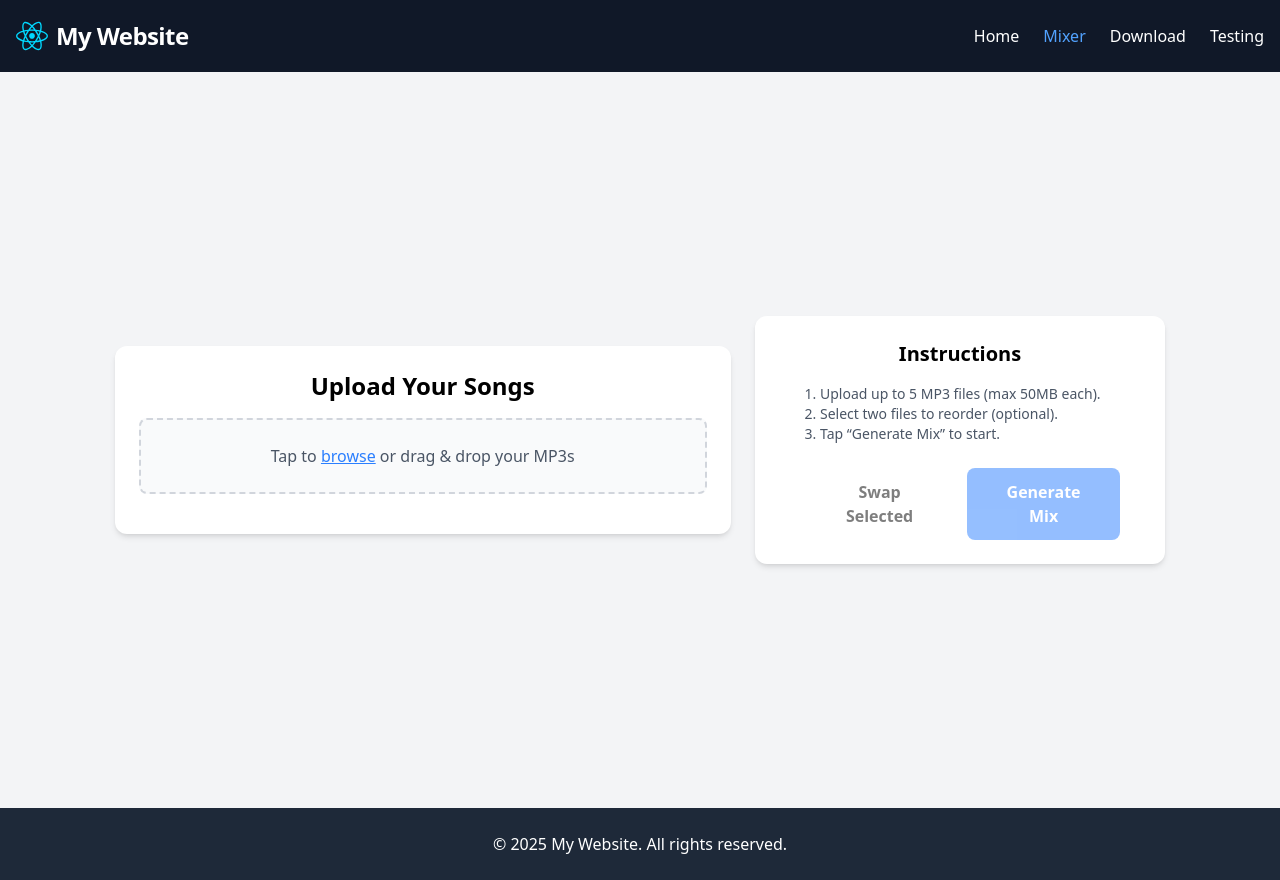
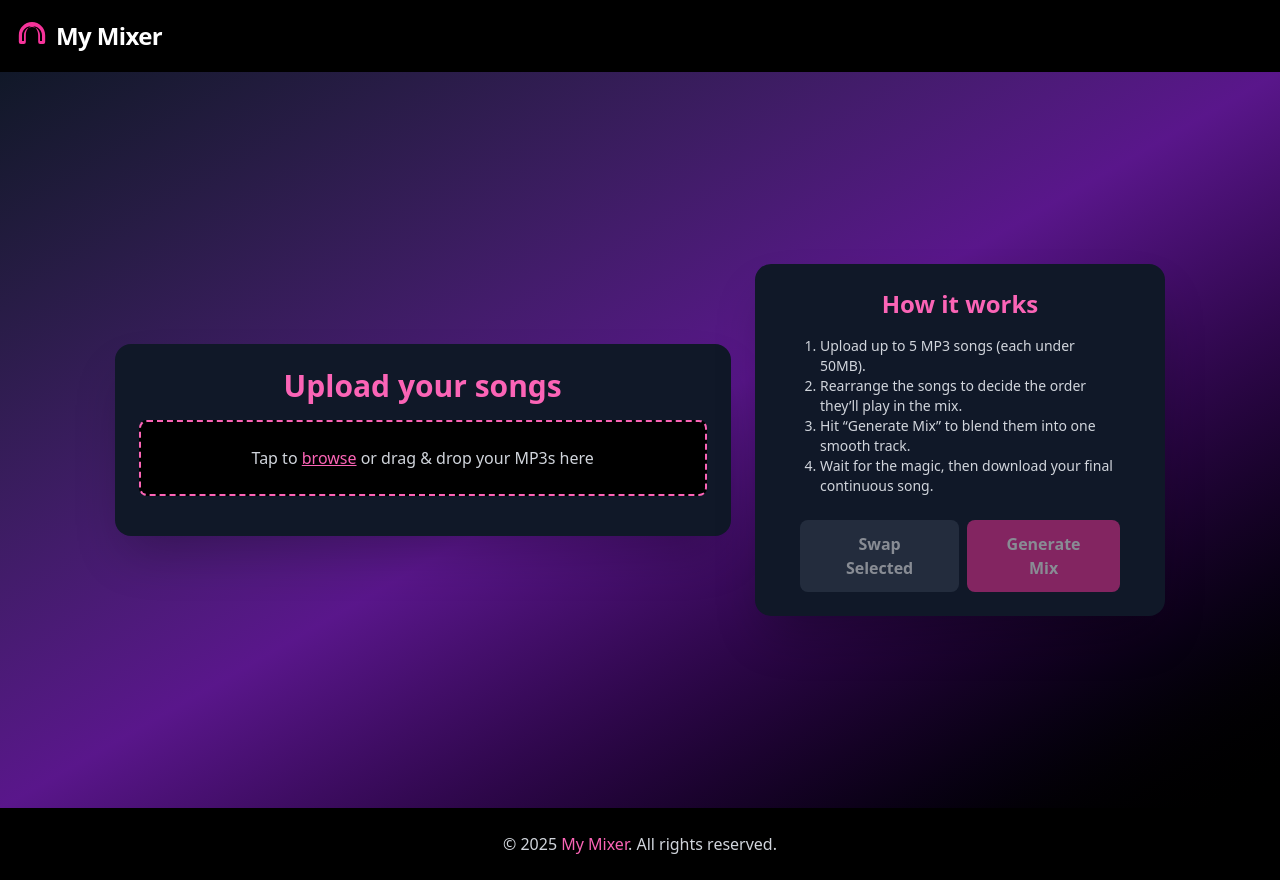
Before and after one commit to juliangcorrea/Auto-DJ-Mixer, a React (Vite) app: page /mixer in a window 1280 px wide. Built offline with nearby package versions, Linux system fonts and the light colour scheme.

Commit message:
Finish first version polish. Ready for first deployment.

```diff
--- a/src/components/common/LoadingOverlay.jsx
+++ b/src/components/common/LoadingOverlay.jsx
@@ -1,6 +1,9 @@
 import PropTypes from "prop-types";
 
-export default function LoadingOverlay({ isLoading, message = "Loading and mixing your songs, please wait for the mix to finish." }) {
+export default function LoadingOverlay({
+  isLoading,
+  message = "Loading and mixing your songs, please wait — this may take a couple minutes.",
+}) {
   if (!isLoading) return null;
 
   return (
@@ -8,27 +11,63 @@ export default function LoadingOverlay({ isLoading, message = "Loading and mixin
       role="alert"
       aria-live="assertive"
       aria-busy="true"
-      className="fixed inset-0 bg-black bg-opacity-50 flex items-center justify-center z-50"
+      className="fixed inset-0 flex items-center justify-center z-50"
+      style={{ backgroundColor: "rgba(0,0,0,0.7)", willChange: "transform" }}
     >
       <div
-        className="bg-white p-6 sm:p-8 rounded-2xl text-center shadow-2xl transform transition-transform scale-100 animate-fadeIn"
+        className="bg-gray-900 text-white p-6 sm:p-8 rounded-2xl text-center shadow-2xl flex flex-col items-center"
         role="status"
         aria-label="Loading"
       >
-        {/* Spinner */}
-        <div
-          className="animate-spin border-t-4 border-blue-500 border-solid w-12 h-12 sm:w-16 sm:h-16 rounded-full mx-auto mb-4"
+        <svg
+          xmlns="http://www.w3.org/2000/svg"
+          width="120"
+          height="120"
+          viewBox="0 0 64 64"
+          fill="none"
           aria-hidden="true"
-        ></div>
-
-        {/* Loading message */}
-        <p className="text-gray-700 text-base sm:text-lg">{message}</p>
+        >
+          <circle
+            cx="32"
+            cy="32"
+            r="30"
+            stroke="#3b82f6"
+            strokeWidth="4"
+            strokeDasharray="10 10"
+            strokeLinecap="round"
+          />
+          <rect
+            x="14"
+            y="20"
+            width="8"
+            height="24"
+            fill="#3b82f6"
+            rx="2"
+          />
+          <rect
+            x="26"
+            y="14"
+            width="8"
+            height="36"
+            fill="#2563eb"
+            rx="2"
+          />
+          <rect
+            x="38"
+            y="24"
+            width="8"
+            height="16"
+            fill="#60a5fa"
+            rx="2"
+          />
+        </svg>
+        <p className="mt-4 text-base sm:text-lg max-w-xs">{message}</p>
       </div>
     </div>
-  )
+  );
 }
 
 LoadingOverlay.propTypes = {
   isLoading: PropTypes.bool.isRequired,
-  message: PropTypes.string
-}
+  message: PropTypes.string,
+};
--- a/src/components/layout/Footer.jsx
+++ b/src/components/layout/Footer.jsx
@@ -4,10 +4,10 @@ function Footer() {
   return (
     <footer
       role="contentinfo"
-      className="w-full bg-gray-800 text-white flex items-center justify-center text-center px-4 py-4 sm:px-6 sm:py-5 md:px-8 md:py-6"
+      className="w-full bg-black text-gray-300 flex items-center justify-center text-center px-4 py-4 sm:px-6 sm:py-5 md:px-8 md:py-6"
     >
       <p className="text-sm sm:text-base">
-        &copy; {currentYear} My Website. All rights reserved.
+        &copy; {currentYear} <span className="text-pink-400">My Mixer</span>. All rights reserved.
       </p>
     </footer>
   )
--- a/src/components/layout/Header.jsx
+++ b/src/components/layout/Header.jsx
@@ -1,31 +1,36 @@
 import { useState } from 'react'
-import { Link, NavLink } from 'react-router-dom'
+import { Link } from 'react-router-dom'
 
 function Header() {
   const [isMenuOpen, setIsMenuOpen] = useState(false)
 
   const toggleMenu = () => setIsMenuOpen((prev) => !prev)
-  const closeMenu = () => setIsMenuOpen(false)
 
   return (
-    <header className="w-full bg-gray-900 text-white shadow-md">
+    <header className="w-full bg-black text-white shadow-md">
       <div className="max-w-7xl mx-auto flex justify-between items-center px-4 py-4 md:py-5">
-        {/* Site Title */}
+        {/* Site Title with DJ Headset Icon */}
         <div className="flex items-center gap-2">
-            <img
-              src="/src/assets/react.svg"
-              alt="Logo"
-              className="w-8 h-8"
-              loading="lazy"
-            />
-            <Link to="/" className="text-2xl font-bold tracking-tight hover:text-blue-400 focus:outline-none focus:ring-2 focus:ring-blue-400 rounded">
-              My Website
-            </Link>
+          <div className="w-8 h-8 text-pink-500">
+            <svg
+              xmlns="http://www.w3.org/2000/svg"
+              viewBox="0 0 64 64"
+              fill="currentColor"
+            >
+              <path d="M32 4C17.64 4 5.64 16 5.64 30.36V44a4 4 0 0 0 4 4h6a4 4 0 0 0 4-4V30.36C19.64 20.3 25.94 12 32 12s12.36 8.3 12.36 18.36V44a4 4 0 0 0 4 4h6a4 4 0 0 0 4-4V30.36C58.36 16 46.36 4 32 4zm-16 26.36V42h-4V30.36C12 20.52 20.52 12 32 12s20 8.52 20 18.36V42h-4V30.36C48 21.04 40.96 14 32 14S16 21.04 16 30.36z"/>
+            </svg>
+          </div>
+          <Link
+            to="/"
+            className="text-2xl font-bold tracking-tight hover:text-pink-400"
+          >
+            My Mixer
+          </Link>
         </div>
 
         {/* Hamburger Button (Mobile only) */}
         <button
-          className="md:hidden text-2xl focus:outline-none focus:ring-2 focus:ring-white rounded"
+          className="md:hidden text-2xl focus:outline-none focus:ring-0 rounded"
           onClick={toggleMenu}
           aria-label={isMenuOpen ? 'Close menu' : 'Open menu'}
           aria-expanded={isMenuOpen}
@@ -33,57 +38,7 @@ function Header() {
         >
           ☰
         </button>
-
-        {/* Desktop Navigation */}
-        <nav className="hidden md:block" aria-label="Primary navigation">
-          <ul className="flex gap-6 text-base font-medium">
-            {['/', '/mixer', '/download', '/testing'].map((path, index) => {
-              const labels = ['Home', 'Mixer', 'Download', 'Testing']
-              return (
-                <li key={path}>
-                  <NavLink
-                    to={path}
-                    className={({ isActive }) =>
-                      `transition-colors hover:text-blue-400 ${
-                        isActive ? 'text-blue-400' : ''
-                      }`
-                    }
-                  >
-                    {labels[index]}
-                  </NavLink>
-                </li>
-              )
-            })}
-          </ul>
-        </nav>
       </div>
-
-      {/* Mobile Navigation */}
-      {isMenuOpen && (
-        <nav
-          id="mobile-menu"
-          className="md:hidden px-4 pb-4 space-y-2"
-          aria-label="Mobile navigation"
-        >
-          {['/', '/mixer', '/download'].map((path, index) => {
-            const labels = ['Home', 'Mixer', 'Download']
-            return (
-              <NavLink
-                key={path}
-                to={path}
-                onClick={closeMenu}
-                className={({ isActive }) =>
-                  `block text-center py-2 rounded hover:text-blue-400 transition-colors ${
-                    isActive ? 'text-blue-400' : ''
-                  }`
-                }
-              >
-                {labels[index]}
-              </NavLink>
-            )
-          })}
-        </nav>
-      )}
     </header>
   )
 }
--- a/src/pages/Mixer.jsx
+++ b/src/pages/Mixer.jsx
@@ -140,10 +140,7 @@ export default function Mixer() {
         return
       }
 
-      // IMPORTANT: mixSongs now returns the mp3 Blob
       const mp3Blob = await mixSongs(validBuffers)
-
-      // Navigate to download page passing blob & filename in state
       navigate("/download", { state: { blob: mp3Blob, fileName: "mixed-song.mp3" } })
     } catch (error) {
       console.error("Error during mixing:", error)
@@ -154,21 +151,22 @@ export default function Mixer() {
     }
   }
 
+  // New swap button enabled state and classes
+  const swapEnabled = selectedIndices.length === 2
+  const swapBtnClasses = swapEnabled
+    ? "cursor-pointer bg-cyan-500 hover:bg-cyan-600 focus:ring-cyan-400"
+    : "opacity-50 cursor-not-allowed bg-gray-700"
+
   return (
-    <div
-      className="flex flex-col lg:flex-row min-h-[calc(100vh-4rem)] items-start lg:items-center justify-center bg-gray-100 p-4 sm:p-6 gap-6"
-    >
+    <div className="flex flex-col lg:flex-row min-h-[calc(100vh-4rem)] items-start lg:items-center justify-center bg-gradient-to-br from-gray-900 via-purple-900 to-black text-white p-4 sm:p-6 gap-6">
       {/* File Upload Section */}
-      <section
-        className="w-full lg:w-1/2 bg-white p-5 sm:p-6 rounded-xl shadow-md"
-        aria-label="File upload section"
-      >
-        <h2 className="text-xl sm:text-2xl text-center font-semibold mb-4">
-          Upload Your Songs
+      <section className="w-full lg:w-1/2 bg-gray-900 p-5 sm:p-6 rounded-2xl shadow-2xl">
+        <h2 className="text-2xl sm:text-3xl text-center font-bold mb-4 text-pink-400">
+          Upload your songs
         </h2>
 
         <div
-          className="border-2 border-dashed border-gray-300 p-5 sm:p-6 rounded-lg bg-gray-50 text-center cursor-pointer"
+          className="border-2 border-dashed border-pink-400 p-6 rounded-lg bg-black text-center cursor-pointer hover:bg-gray-800 transition"
           onClick={() => document.getElementById("fileInput").click()}
           onKeyDown={(e) =>
             (e.key === "Enter" || e.key === " ") &&
@@ -185,19 +183,19 @@ export default function Mixer() {
             className="hidden"
             id="fileInput"
           />
-          <p className="text-gray-600">
-            Tap to <span className="text-blue-500 underline">browse</span> or drag
-            & drop your MP3s
+          <p className="text-gray-300">
+            Tap to <span className="text-pink-400 underline">browse</span> or drag
+            & drop your MP3s here
           </p>
         </div>
 
         {error.visible && (
-          <p className="mt-3 text-red-600 font-semibold text-sm sm:text-base" role="alert">
+          <p className="mt-3 text-red-500 font-semibold text-sm sm:text-base" role="alert">
             {error.message}
           </p>
         )}
 
-        <ul className="mt-4 divide-y text-sm text-gray-700">
+        <ul className="mt-4 divide-y divide-gray-700 text-sm">
           {files.map((file, index) => (
             <li
               key={file.name + index}
@@ -215,7 +213,7 @@ export default function Mixer() {
               </label>
               <button
                 onClick={() => deleteFile(index)}
-                className="text-red-500 hover:text-red-700 text-xs"
+                className="text-red-400 hover:text-red-600 text-xs cursor-pointer"
               >
                 Delete
               </button>
@@ -225,14 +223,13 @@ export default function Mixer() {
       </section>
 
       {/* Instructions and Actions Section */}
-      <section
-        className="w-full lg:w-1/3 bg-white p-5 sm:p-6 rounded-xl shadow-md flex flex-col items-center text-center"
-      >
-        <h3 className="text-lg sm:text-xl font-semibold mb-4">Instructions</h3>
-        <ol className="text-sm text-gray-600 list-decimal pl-5 text-left w-full max-w-xs">
-          <li>Upload up to {MAX_FILES} MP3 files (max 50MB each).</li>
-          <li>Select two files to reorder (optional).</li>
-          <li>Tap “Generate Mix” to start.</li>
+      <section className="w-full lg:w-1/3 bg-gray-900 p-5 sm:p-6 rounded-2xl shadow-2xl flex flex-col items-center text-center">
+        <h3 className="text-xl sm:text-2xl font-bold mb-4 text-pink-400">How it works</h3>
+        <ol className="text-sm text-gray-300 list-decimal pl-5 text-left w-full max-w-xs">
+          <li>Upload up to 5 MP3 songs (each under 50MB).</li>
+          <li>Rearrange the songs to decide the order they’ll play in the mix.</li>
+          <li>Hit “Generate Mix” to blend them into one smooth track.</li>
+          <li>Wait for the magic, then download your final continuous song.</li>
         </ol>
 
         <div className="flex flex-col sm:flex-row gap-2 mt-6 w-full max-w-xs">
@@ -240,14 +237,16 @@ export default function Mixer() {
             text="Swap Selected"
             onClick={swapSelectedFiles}
             variant="custom"
-            customBgColor="bg-yellow"
-            aria-disabled={selectedIndices.length !== 2}
-            disabled={selectedIndices.length !== 2}
+            customBgColor="" // removed from here to rely on className only
+            className={swapBtnClasses}
+            aria-disabled={!swapEnabled}
+            disabled={!swapEnabled}
           />
           <StyledButton
             text="Generate Mix"
             onClick={handleGenerateMix}
             disabled={files.length < 2 || isLoading}
+            className="cursor-pointer bg-pink-500 hover:bg-pink-600 focus:ring-pink-400"
           />
         </div>
       </section>
```
Also changed, not shown: src/pages/Download.jsx (+28 -24 lines), src/pages/Home.jsx (+13 -14 lines).
